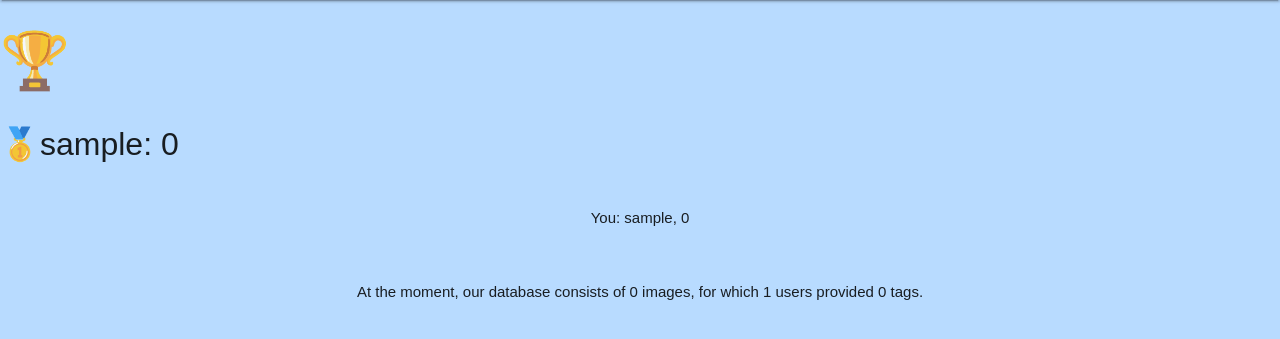
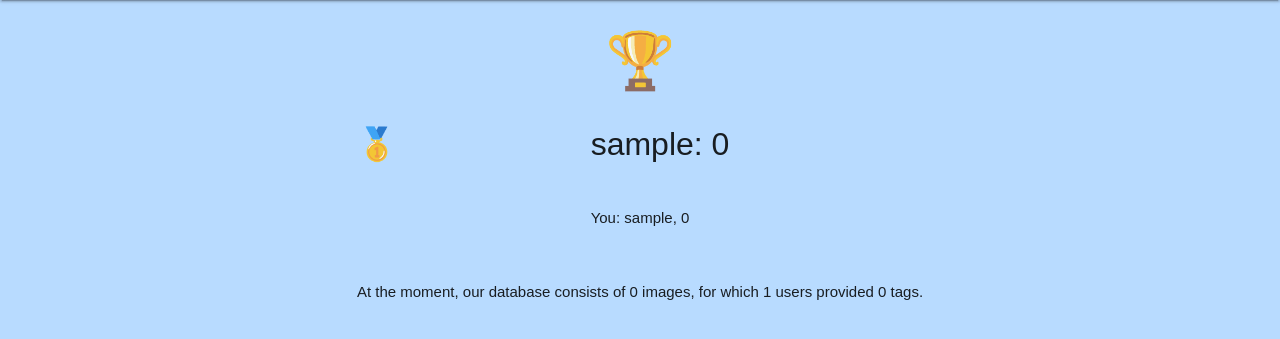
Before and after one commit to muesal/annotation-competition, a Flask app: page /highscore in a window 1280 px wide. Shown: the part 64-403 px from the top of the page. Run offline with Flask 2, Linux system fonts and the light colour scheme; a user stored in the database is signed in; data comes from the database, SQL or seed files in the repository; data that the repository does not hold is empty; parts of the project's set-up code (start-up, migrations or seed data) failed here and were passed over.

Commit message:
Center highscore

```diff
--- a/src/acomp/static/css/highscore.css
+++ b/src/acomp/static/css/highscore.css
@@ -1,11 +1,11 @@
-h1 {
-    align-self: center;
+.highscoretitle {
+    text-align: center;
 }
 
 .highscorelist {
     list-style-type: upper-roman;
     font-size: xx-large;
-    align-self: center;
+    text-align: center;
 }
 
 .highscoreitem:first-child {
@@ -20,14 +20,8 @@ h1 {
     list-style-type: "\1F949";
 }
 
-#user {
+#information, #user {
     text-align: center;
     margin-top: 50px;
     font-size: 15px;
 }
-
-#information {
-    text-align: center;
-    margin-top: 50px;
-    font-size: 15px;
-}
--- a/src/acomp/templates/highscore.html
+++ b/src/acomp/templates/highscore.html
@@ -9,19 +9,18 @@
 {% endblock %}
 
 {% block main %}
+<div class="page-content" id="imageWrapper">
+    <div id="column">
+        <h1 class="highscoretitle">&#x1F3C6;</h1>
 
-    <h1>&#x1F3C6;</h1>
+        <ol class="highscorelist">
+            {% for item in data.highscores %}
+                <li class="highscoreitem"> {{ item[0] }}: {{ item[1] }} </li>
+            {% endfor %}
+        </ol>
 
-    <ol class="highscorelist">
-        {% for item in data.highscores %}
-            <li class="highscoreitem"> {{ item[0] }}: {{ item[1] }} </li>
-        {% endfor %}
-    </ol>
+        <p id="user">You: {{data.user[0]}}, {{data.user[1]}} </p>
 
-<p id="user"> You: {{data.user[0]}}, {{data.user[1]}} </p>
-
-<p id="information"> At the moment, our database consists of {{data.images}} images, for which {{data.users}} users provided {{data.tags}} tags.</p>
-
-
-
+        <p id="information">At the moment, our database consists of {{data.images}} images, for which {{data.users}} users provided {{data.tags}} tags.</p>
+    </div>
 {% endblock %}
```
